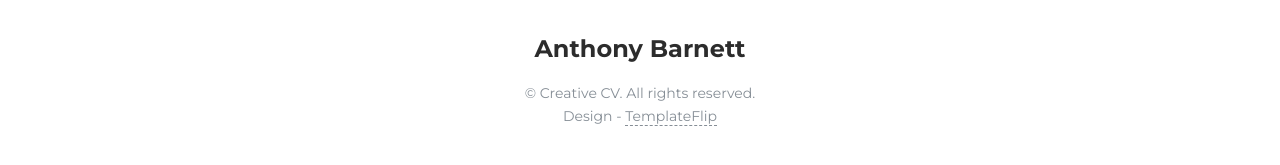
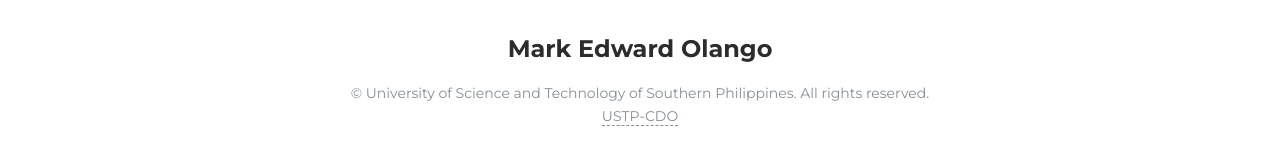
Before and after one commit to olangomark/olangomarked.github.io, a plain HTML site: page index.html in a window 1280 px wide. Shown: the part 5315-5480 px from the top of the page. Drawn offline with Linux system fonts and the light colour scheme.

Commit message:
Initial Commit

```diff
--- a/index.html
+++ b/index.html
@@ -575,9 +575,9 @@
     <footer class="footer">
         <div class="container text-center"><a class="cc-facebook btn btn-link" href="#"><i class="fa fa-facebook fa-2x " aria-hidden="true"></i></a><a class="cc-twitter btn btn-link " href="#"><i class="fa fa-twitter fa-2x " aria-hidden="true"></i></a><a class="cc-google-plus btn btn-link"
                 href="#"><i class="fa fa-google-plus fa-2x" aria-hidden="true"></i></a><a class="cc-instagram btn btn-link" href="#"><i class="fa fa-instagram fa-2x " aria-hidden="true"></i></a></div>
-        <div class="h4 title text-center">Anthony Barnett</div>
+        <div class="h4 title text-center">Mark Edward Olango</div>
         <div class="text-center text-muted">
-            <p>&copy; Creative CV. All rights reserved.<br>Design - <a class="credit" href="https://templateflip.com" target="_blank">TemplateFlip</a></p>
+            <p>&copy; University of Science and Technology of Southern Philippines. All rights reserved.<br><a class="credit" href="https://www.ustp.edu.ph" target="_blank">USTP-CDO</a></p>
         </div>
     </footer>
     <script src="js/core/jquery.3.2.1.min.js?ver=1.1.0"></script>
```
